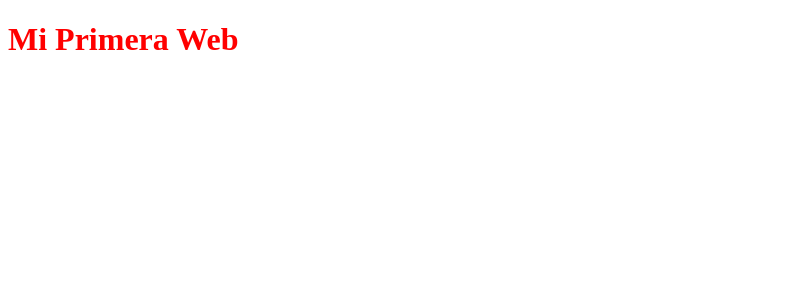
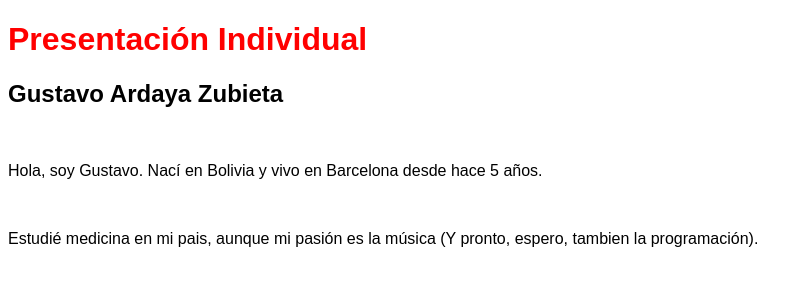
Before and after one commit to GustavoArdaya/Mi-Primera-Web, a plain HTML site: page index.html in a window 1280 px wide. Shown: the whole page, without its empty margins (0-812 px from the left). Drawn offline with Linux system fonts and the light colour scheme.

Commit message:
Back from the start...

```diff
--- a/css/styles.css
+++ b/css/styles.css
@@ -1,7 +1,10 @@
+body {
+    font-family: Arial, Helvetica, sans-serif;
+}
+
 h1 {
-    color: red
+    color: red;
 }
 p {
-    color: white;
-    background-color: white;
-}
+    color: white
+    background-color: red };
--- a/index.html
+++ b/index.html
@@ -8,9 +8,10 @@
     <link rel="stylesheet" href="./css/styles.css">
 </head>
 <body>
-  <h1>Mi Primera Web</h1>
+  <h1>Presentación Individual</h1>
+  <h2>Gustavo Ardaya Zubieta</h2>
   <img src="" alt="">
-  <p>Lorem ipsum dolor sit amet consectetur adipisicing elit. Sequi facere minus consequuntur officiis id, vero dolorum? Voluptatum deserunt eum, recusandae voluptates nulla laudantium esse molestiae. Pariatur, nihil! Voluptates, aliquam repudiandae.</p>
-  <p id="Para">Lorem ipsum dolor sit amet consectetur adipisicing elit. Sequi facere minus consequuntur officiis id, vero dolorum? Voluptatum deserunt eum, recusandae voluptates nulla laudantium esse molestiae. Pariatur, nihil! Voluptates, aliquam repudiandae.</p>
+  <p>Hola, soy Gustavo. Nací en Bolivia y vivo en Barcelona desde hace 5 años.</p><br>
+  <p>Estudié medicina en mi pais, aunque mi pasión es la música (Y pronto, espero, tambien la programación).</p><br>
 </body>
 </html>
```
